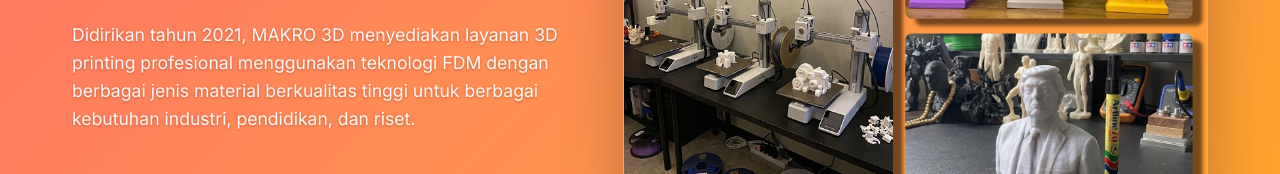
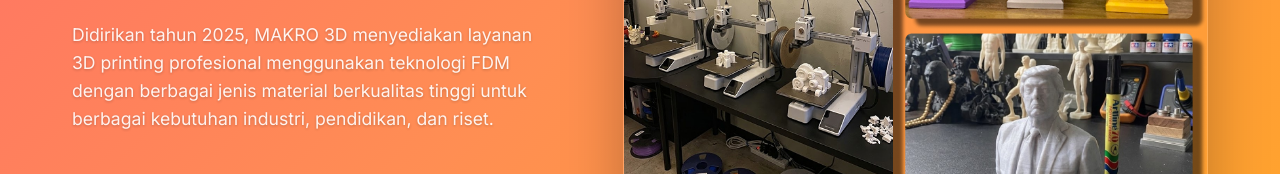
Before and after one commit to threedmakro/makro-3D, a website: page index.html in a window 1280 px wide. Shown: the part 457-631 px from the top of the page. Drawn offline with Linux system fonts and the light colour scheme.

```diff
--- a/index.html
+++ b/index.html
@@ -51,7 +51,7 @@
             <div class="hero-text">
                 <h1 class="hero-title"> Printing 3D dengan fleksibilitas workshop </h1>
                 <p class="hero-subtitle">Jasa Printing 3D & Desain 3D Terpercaya di Indonesia</p>
-                <p class="hero-desc">Didirikan tahun 2021, MAKRO 3D menyediakan layanan 3D printing profesional menggunakan teknologi FDM dengan berbagai jenis material berkualitas tinggi untuk berbagai kebutuhan industri, pendidikan, dan riset.</p>
+                <p class="hero-desc">Didirikan tahun 2025, MAKRO 3D menyediakan layanan 3D printing profesional menggunakan teknologi FDM dengan berbagai jenis material berkualitas tinggi untuk berbagai kebutuhan industri, pendidikan, dan riset.</p>
                 <div class="hero-stats">
                     <div class="stat">
                         <span class="stat-number">500+</span>
```
